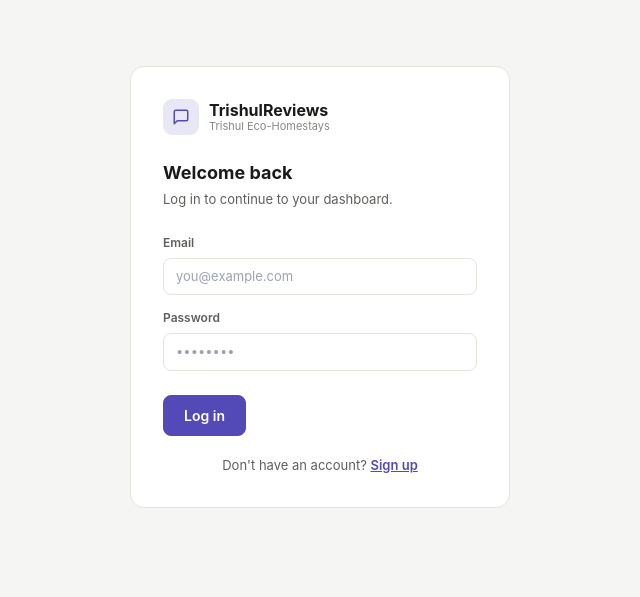
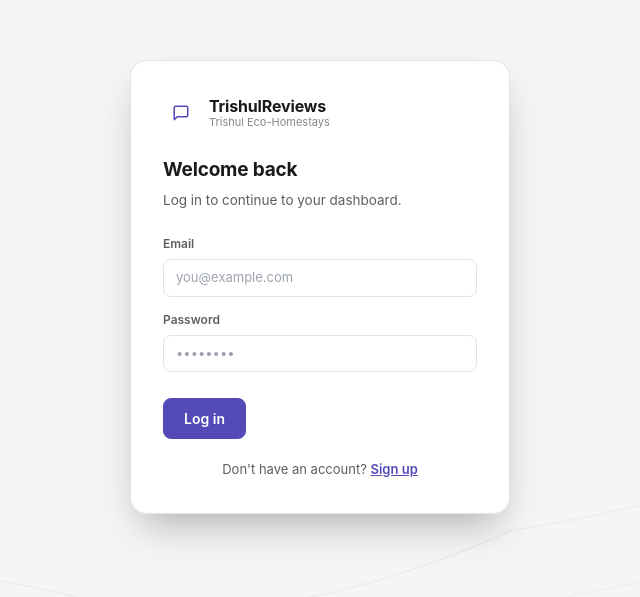
Before and after one commit to yuvrajnegii/TrishulReviews, a React (Vite) app in the folder frontend/: page / in a window 1280 px wide. Shown: the part 113-710 px from the top of the page, without its empty margins (320-960 px from the left). Built offline with nearby package versions, Linux system fonts and the light colour scheme.

Commit message:
Refine styles and layout in Login component
Updated styles and adjusted layout for the Login component, including changes to padding, border radius, and font sizes.

```diff
--- a/frontend/src/pages/Login.jsx
+++ b/frontend/src/pages/Login.jsx
@@ -41,8 +41,20 @@ export default function Login({ onSwitchToSignup }) {
         background: tokens.bg,
         padding: "1.5rem",
         boxSizing: "border-box",
+        position: "relative",
+        overflow: "hidden",
       }}
     >
+      <svg
+        aria-hidden="true"
+        viewBox="0 0 1000 800"
+        preserveAspectRatio="xMidYMid slice"
+        style={{ position: "absolute", inset: 0, width: "100%", height: "100%", opacity: tokens.bg === "#fafaf9" ? 0.5 : 0.2, pointerEvents: "none" }}
+      >
+        <path d="M -50 650 Q 150 600 300 640 T 650 590 Q 850 560 950 480 T 1100 350" fill="none" stroke={tokens.accent} strokeWidth="1.2" opacity="0.3" />
+        <path d="M -50 700 Q 180 660 340 690 T 700 640 Q 880 610 980 530 T 1150 400" fill="none" stroke={tokens.accent} strokeWidth="1.2" opacity="0.2" />
+      </svg>
+
       <form
         onSubmit={handleSubmit}
         style={{
@@ -50,18 +62,20 @@ export default function Login({ onSwitchToSignup }) {
           maxWidth: 380,
           background: tokens.surface,
           border: `1px solid ${tokens.border}`,
-          borderRadius: 14,
-          padding: "2rem",
+          borderRadius: 16,
+          padding: "2.1rem 2rem",
           boxSizing: "border-box",
+          position: "relative",
+          boxShadow: tokens.bg === "#fafaf9" ? "0 1px 2px rgba(28,27,31,0.04), 0 20px 40px -12px rgba(28,27,31,0.10)" : "0 20px 40px -12px rgba(0,0,0,0.3)",
         }}
       >
-        <div style={{ display: "flex", alignItems: "center", gap: 10, marginBottom: "1.5rem" }}>
+        <div style={{ display: "flex", alignItems: "center", gap: 10, marginBottom: "1.6rem" }}>
           <div
             style={{
               width: 36,
               height: 36,
-              borderRadius: 9,
-              background: tokens.accent + "22",
+              borderRadius: 10,
+              background: tokens.accentSoft,
               display: "flex",
               alignItems: "center",
               justifyContent: "center",
@@ -73,13 +87,13 @@ export default function Login({ onSwitchToSignup }) {
             </svg>
           </div>
           <div>
-            <p style={{ fontSize: 16, fontWeight: 700, margin: 0, color: tokens.text, lineHeight: 1.2 }}>TrishulReviews</p>
+            <p style={{ fontSize: 16, fontWeight: 700, letterSpacing: "-0.01em", margin: 0, color: tokens.text, lineHeight: 1.2 }}>TrishulReviews</p>
             <p style={{ fontSize: 11, color: tokens.textFaint, margin: 0, lineHeight: 1.2 }}>Trishul Eco-Homestays</p>
           </div>
         </div>
 
-        <h1 style={{ fontSize: 18, fontWeight: 700, margin: "0 0 0.25rem", color: tokens.text }}>Welcome back</h1>
-        <p style={{ fontSize: 13, color: tokens.textMuted, margin: "0 0 1.5rem", lineHeight: 1.5 }}>
+        <h1 style={{ fontSize: 19, fontWeight: 700, letterSpacing: "-0.01em", margin: "0 0 0.3rem", color: tokens.text }}>Welcome back</h1>
+        <p style={{ fontSize: 13.5, color: tokens.textMuted, margin: "0 0 1.6rem", lineHeight: 1.5 }}>
           Log in to continue to your dashboard.
         </p>
 
@@ -106,13 +120,13 @@ export default function Login({ onSwitchToSignup }) {
           <p style={{ fontSize: 12, color: tokens.danger, marginTop: 12, marginBottom: 0 }}>{error}</p>
         )}
 
-        <div style={{ marginTop: "1.5rem" }}>
-          <Button type="submit" disabled={loading} variant="primary">
+        <div style={{ marginTop: "1.6rem" }}>
+          <Button type="submit" disabled={loading} variant="primary" fullWidth>
             {loading ? "Logging in…" : "Log in"}
           </Button>
         </div>
 
-        <p style={{ fontSize: 13, color: tokens.textMuted, marginTop: "1.25rem", marginBottom: 0, textAlign: "center" }}>
+        <p style={{ fontSize: 13, color: tokens.textMuted, marginTop: "1.3rem", marginBottom: 0, textAlign: "center" }}>
           Don't have an account?{" "}
           <button
             type="button"
```
